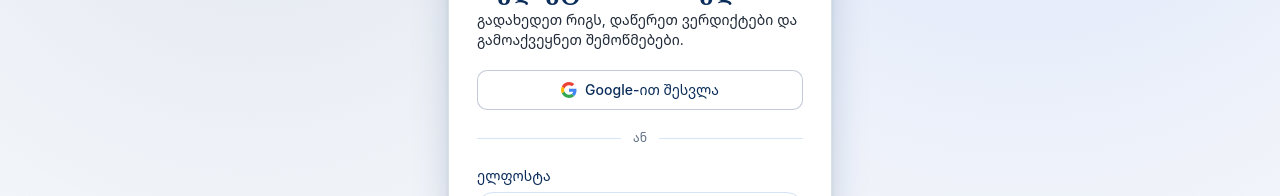
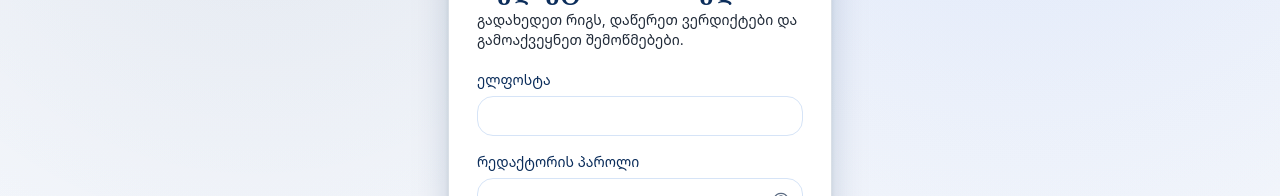
Before and after one commit to iako-digital/trustlab, a Next.js app: page /admin/login in a window 1280 px wide. Shown: the part 275-471 px from the top of the page. Built offline with nearby package versions, Linux system fonts and the light colour scheme; no server answers.

Commit message:
Admin login: email/password only; remove Google OAuth and callback route
Also return 503 from requireAdmin when SUPABASE_SERVICE_ROLE_KEY is missing.

Co-Authored-By: Claude Sonnet 5.5 <noreply@anthropic.com>

```diff
--- a/messages/en.json
+++ b/messages/en.json
@@ -137,10 +137,7 @@
     "aiIncomplete": "Fill in all three titles and the explanation in the source language (use Edit) before approving.",
     "aiBusy": "Working…",
     "aiRateLimited": "Too many requests. Try again shortly.",
-    "aiNotConfigured": "AI is not configured on the server.",
-    "google": "Sign in with Google",
-    "or": "or",
-    "oauthError": "Google sign-in failed. Please try again."
+    "aiNotConfigured": "AI is not configured on the server."
   },
   "common": {
     "language": {
--- a/messages/hy.json
+++ b/messages/hy.json
@@ -137,10 +137,7 @@
     "aiIncomplete": "Հաստատելուց առաջ լրացրեք երեք վերնագրերը և բացատրությունը սկզբնաղբյուրի լեզվով (Խմբագրել)։",
     "aiBusy": "Ընթացքի մեջ է…",
     "aiRateLimited": "Չափազանց շատ հարցումներ։ Փորձեք քիչ անց։",
-    "aiNotConfigured": "AI-ը սերվերում կարգավորված չէ։",
-    "google": "Մուտք Google-ով",
-    "or": "կամ",
-    "oauthError": "Google-ով մուտքը ձախողվեց։ Փորձեք կրկին։"
+    "aiNotConfigured": "AI-ը սերվերում կարգավորված չէ։"
   },
   "common": {
     "language": {
--- a/messages/ka.json
+++ b/messages/ka.json
@@ -137,10 +137,7 @@
     "aiIncomplete": "დადასტურებამდე შეავსეთ სამივე სათაური და განმარტება საწყის ენაზე (რედაქტირებით).",
     "aiBusy": "მიმდინარეობს…",
     "aiRateLimited": "ძალიან ბევრი მოთხოვნა. სცადეთ მოგვიანებით.",
-    "aiNotConfigured": "AI სერვერზე არ არის კონფიგურირებული.",
-    "google": "Google-ით შესვლა",
-    "or": "ან",
-    "oauthError": "Google-ით შესვლა ვერ მოხერხდა. სცადეთ თავიდან."
+    "aiNotConfigured": "AI სერვერზე არ არის კონფიგურირებული."
   },
   "common": {
     "language": {
--- a/src/app/admin/login/page.tsx
+++ b/src/app/admin/login/page.tsx
@@ -1,6 +1,6 @@
 "use client";
 
-import { useEffect, useState, type FormEvent } from "react";
+import { useState, type FormEvent } from "react";
 import { useRouter } from "next/navigation";
 import { Eye, EyeOff } from "lucide-react";
 import { LogoMark } from "@/components/logo";
@@ -11,7 +11,7 @@ import { useI18n } from "@/lib/i18n";
 import { isSupabaseConfigured } from "@/lib/supabase/env";
 import { createBrowserSupabase } from "@/lib/supabase/browser";
 
-type Problem = "credentials" | "notAdmin" | "notConfigured" | "network" | "oauth" | null;
+type Problem = "credentials" | "notAdmin" | "notConfigured" | "network" | null;
 
 export default function AdminLoginPage() {
   const { t } = useI18n();
@@ -21,29 +21,6 @@ export default function AdminLoginPage() {
   const [problem, setProblem] = useState<Problem>(isSupabaseConfigured() ? null : "notConfigured");
   const [busy, setBusy] = useState(false);
   const [showPassword, setShowPassword] = useState(false);
-
-  // The OAuth callback reports failures as /admin/login?error=...
-  useEffect(() => {
-    const err = new URLSearchParams(window.location.search).get("error");
-    if (err === "notAdmin" || err === "oauth") setProblem(err);
-  }, []);
-
-  const signInWithGoogle = async () => {
-    if (busy || !isSupabaseConfigured()) return;
-    setBusy(true);
-    setProblem(null);
-    try {
-      const { error } = await createBrowserSupabase().auth.signInWithOAuth({
-        provider: "google",
-        options: { redirectTo: `${window.location.origin}/auth/callback` },
-      });
-      if (error) throw error;
-      // Success navigates away to Google; keep the button disabled meanwhile.
-    } catch {
-      setProblem("oauth");
-      setBusy(false);
-    }
-  };
 
   const submit = async (e: FormEvent) => {
     e.preventDefault();
@@ -87,23 +64,6 @@ export default function AdminLoginPage() {
           <h1 className="font-serif text-2xl font-semibold text-ink">{t("admin.title")}</h1>
           <p className="mb-5 mt-1 text-sm text-ink-soft">{t("admin.subtitle")}</p>
 
-          <Button
-            type="button"
-            variant="outline"
-            onClick={signInWithGoogle}
-            disabled={busy || problem === "notConfigured"}
-            className="w-full"
-          >
-            <GoogleIcon />
-            {t("admin.google")}
-          </Button>
-
-          <div className="my-5 flex items-center gap-3 text-xs text-ink-faint" aria-hidden>
-            <span className="h-px flex-1 bg-paper-line" />
-            {t("admin.or")}
-            <span className="h-px flex-1 bg-paper-line" />
-          </div>
-
           <Label htmlFor="email">{t("admin.email")}</Label>
           <Input
             id="email"
@@ -145,7 +105,6 @@ export default function AdminLoginPage() {
               {problem === "notAdmin" && t("admin.notAdmin")}
               {problem === "notConfigured" && t("admin.notConfigured")}
               {problem === "network" && t("admin.networkError")}
-              {problem === "oauth" && t("admin.oauthError")}
             </p>
           )}
 
@@ -157,14 +116,3 @@ export default function AdminLoginPage() {
     </div>
   );
 }
-
-function GoogleIcon() {
-  return (
-    <svg viewBox="0 0 48 48" aria-hidden className="h-4 w-4">
-      <path fill="#EA4335" d="M24 9.5c3.5 0 6.6 1.2 9.1 3.6l6.8-6.8C35.8 2.4 30.3 0 24 0 14.6 0 6.5 5.4 2.6 13.2l7.9 6.2C12.4 13.6 17.7 9.5 24 9.5z" />
-      <path fill="#4285F4" d="M46.5 24.5c0-1.6-.1-3.1-.4-4.5H24v9h12.7c-.6 3-2.2 5.4-4.7 7.1l7.6 5.9c4.4-4.1 6.9-10.1 6.9-17.5z" />
-      <path fill="#FBBC05" d="M10.5 28.6A14.5 14.5 0 0 1 9.5 24c0-1.6.3-3.1.8-4.6l-7.9-6.2A24 24 0 0 0 0 24c0 3.9.9 7.5 2.6 10.8l7.9-6.2z" />
-      <path fill="#34A853" d="M24 48c6.48 0 11.93-2.13 15.89-5.81l-7.73-6c-2.15 1.45-4.92 2.3-8.16 2.3-6.26 0-11.57-4.22-13.47-9.91l-7.98 6.19C6.51 42.62 14.62 48 24 48z" />
-    </svg>
-  );
-}
--- a/src/app/auth/callback/route.ts
+++ /dev/null
@@ -1,34 +0,0 @@
-import { NextResponse, type NextRequest } from "next/server";
-import { getAdmin } from "@/lib/auth";
-import { createServerSupabase } from "@/lib/supabase/server";
-import { isSupabaseConfigured } from "@/lib/supabase/env";
-
-export const dynamic = "force-dynamic";
-
-/**
- * OAuth (Google) return URL. Exchanges the one-time code for a session cookie,
- * then applies the same rule as password login: the account must be listed in
- * `public.admin_users` with role 'admin'. Anyone else is signed out again, so
- * a stray Google sign-in never leaves a usable session behind.
- * The destination is fixed (/admin): there is no user-supplied redirect.
- */
-export async function GET(request: NextRequest) {
-  const { origin, searchParams } = request.nextUrl;
-  const fail = (reason: "oauth" | "notAdmin") =>
-    NextResponse.redirect(`${origin}/admin/login?error=${reason}`);
-
-  if (!isSupabaseConfigured()) return fail("oauth");
-
-  const code = searchParams.get("code");
-  if (!code || searchParams.get("error")) return fail("oauth");
-
-  const supabase = await createServerSupabase();
-  const { error } = await supabase.auth.exchangeCodeForSession(code);
-  if (error) return fail("oauth");
-
-  if (!(await getAdmin())) {
-    await supabase.auth.signOut();
-    return fail("notAdmin");
-  }
-  return NextResponse.redirect(`${origin}/admin`);
-}
--- a/src/lib/auth.ts
+++ b/src/lib/auth.ts
@@ -38,7 +38,9 @@ export async function getAdmin(): Promise<AdminIdentity | null> {
 
 /** For route handlers: `const a = await requireAdmin(); if (a instanceof NextResponse) return a;` */
 export async function requireAdmin(): Promise<AdminIdentity | NextResponse> {
-  if (!isSupabaseConfigured()) {
+  // Every admin route writes through the service-role client, so a missing key is
+  // a configuration error (503), not an unhandled exception (500).
+  if (!isSupabaseConfigured() || !process.env.SUPABASE_SERVICE_ROLE_KEY) {
     return NextResponse.json({ error: "Server is not configured." }, { status: 503 });
   }
   const admin = await getAdmin();
```
Also changed, not shown: 2 other files (tests, documents, lock files or other folders).
